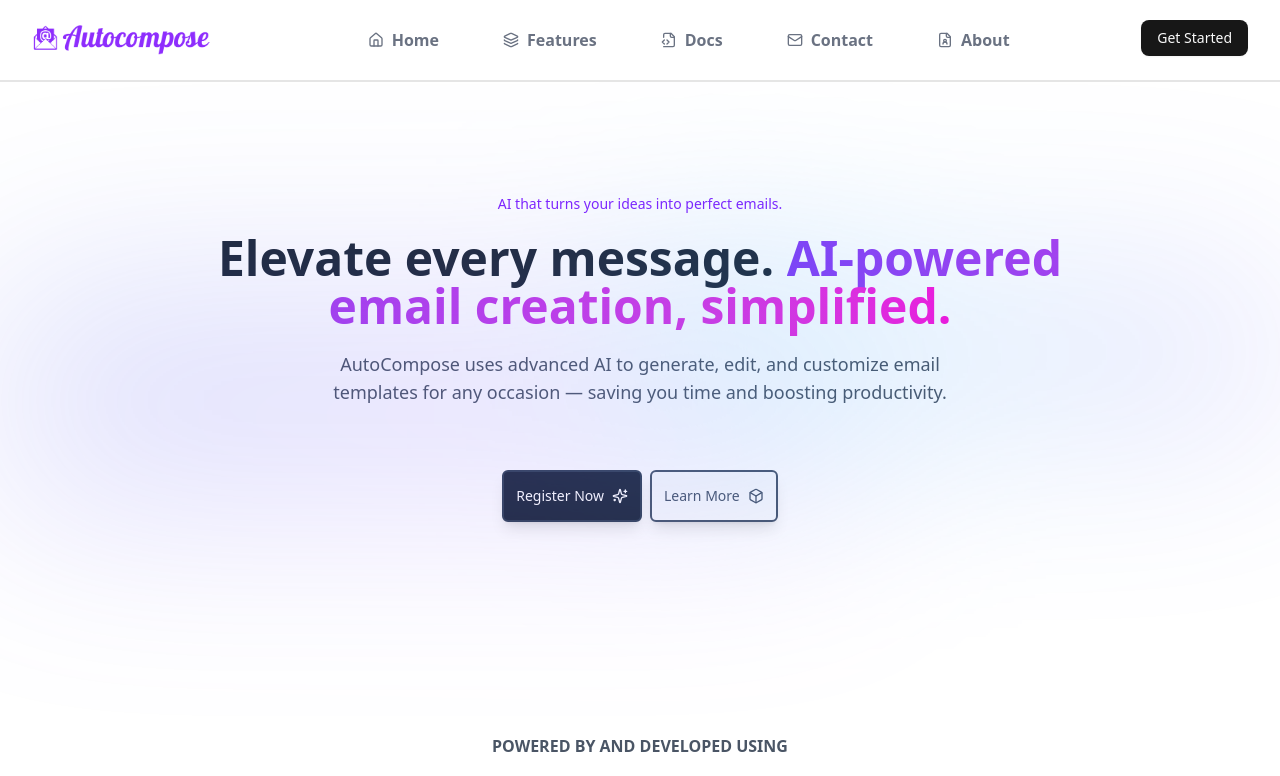
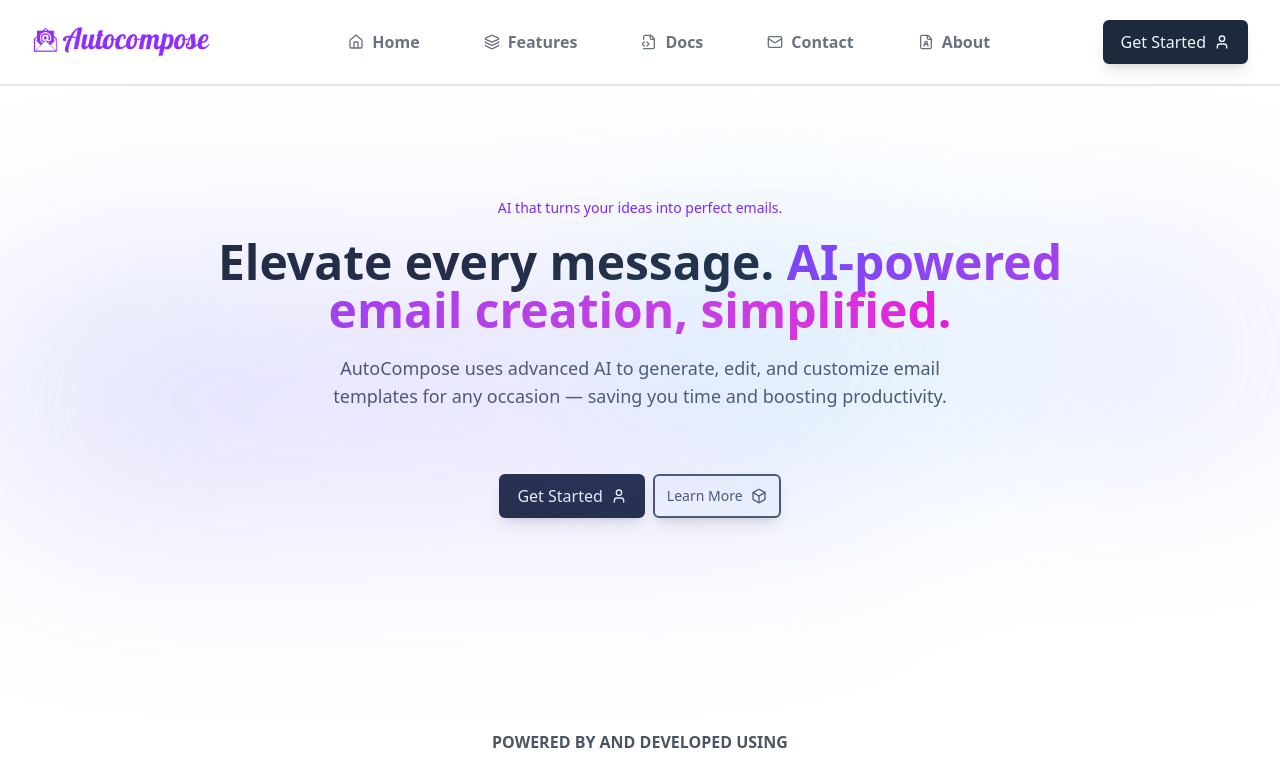
Before and after one commit to utsavpatel562/AutoCompose, a Next.js app: page / in a window 1280 px wide. Shown: the top 776 px of the page. Built offline with nearby package versions, Linux system fonts and the light colour scheme; no server answers.

Commit message:
first commit

```diff
--- a/app/provider.jsx
+++ b/app/provider.jsx
@@ -6,7 +6,7 @@ function Provider({ children }) {
   const convex = new ConvexReactClient(process.env.NEXT_PUBLIC_CONVEX_URL);
   return (
     <ConvexProvider client={convex}>
-      <GoogleOAuthProvider clientId={process.env.NEXT_GOOGLE_OAUTH_CLIENT_ID}>
+      <GoogleOAuthProvider clientId={process.env.NEXT_PUBLIC_GOOGLE_CLIENT_ID}>
         <div>{children}</div>
       </GoogleOAuthProvider>
     </ConvexProvider>
--- a/components/customs/SignInButton.jsx
+++ b/components/customs/SignInButton.jsx
@@ -1,9 +1,13 @@
 "use client";
 import React from "react";
-import { Button } from "../ui/button";
 import { useGoogleLogin } from "@react-oauth/google";
+import { User } from "lucide-react";
+import axios from "axios";
+import { useMutation } from "convex/react";
+import { api } from "@/convex/_generated/api";
 
 function SignInButton() {
+  const CreateUser = useMutation(api.users.CreateUser);
   const googleLogin = useGoogleLogin({
     onSuccess: async (tokenResponse) => {
       console.log(tokenResponse);
@@ -16,11 +20,29 @@ function SignInButton() {
         }
       );
 
-      console.log(userInfo);
+      console.log(userInfo.data);
+      const user = userInfo.data;
+      if (typeof window !== undefined) {
+        localStorage.setItem("userDetail", JSON.stringify(user));
+      }
+      // Save the user info to the database
+      await CreateUser({
+        name: user?.name,
+        email: user?.email,
+        picture: user?.picture,
+      });
     },
     onError: (errorResponse) => console.log(errorResponse),
   });
-  return <Button onClick={googleLogin}>Get Started</Button>;
+  return (
+    <button
+      onClick={googleLogin}
+      className="flex items-center gap-2 cursor-pointer p-2 pr-4 pl-4 border-2 border-slate-800 text-slate-100 font-medium bg-slate-800 duration-150 hover:bg-slate-950 rounded-sm shadow-lg hover:shadow-none"
+    >
+      Get Started
+      <User className="w-4 h-4" />
+    </button>
+  );
 }
 
 export default SignInButton;
--- a/components/ui/HeroSection.jsx
+++ b/components/ui/HeroSection.jsx
@@ -3,6 +3,7 @@ import React from "react";
 import { Button } from "./button";
 import { Box, Sparkles } from "lucide-react";
 import Link from "next/link";
+import SignInButton from "../customs/SignInButton";
 
 function HeroSection() {
   return (
@@ -26,13 +27,8 @@ function HeroSection() {
                 productivity.
               </p>
               <div className="flex items-center justify-center gap-2 sm:flex sm:space-y-0 py-11">
-                <Link href={"#"}>
-                  <Button className="flex items-center gap-2 cursor-pointer p-6 border-2 border-slate-700 text-white font-medium bg-slate-800 hover:bg-slate-950 rounded-sm shadow-lg hover:shadow-none">
-                    Register Now
-                    <Sparkles />
-                  </Button>
-                </Link>
-                <Button className="flex items-center gap-2 cursor-pointer p-6 border-2 border-slate-600 text-slate-600 font-medium bg-slate-50 duration-150 hover:bg-slate-50 rounded-sm shadow-lg hover:shadow-none">
+                <SignInButton />
+                <Button className="flex items-center gap-2 cursor-pointer p-5 border-2 border-slate-600 text-slate-600 font-medium bg-slate-50 duration-150 hover:bg-slate-50 rounded-sm shadow-lg hover:shadow-none">
                   Learn More
                   <Box />
                 </Button>
--- /dev/null
+++ b/convex/users.js
@@ -0,0 +1,27 @@
+import { v } from "convex/values";
+import { mutation } from "./_generated/server";
+
+export const CreateUser=mutation({
+    args: {
+        name: v.string(),
+        email: v.string(),
+        picture: v.string(),
+    },
+    handler: async (ctx, args) => {
+        // If User Already Exist
+        const user = await ctx.db.query('users')
+        .filter((q)=>q.eq(q.field('email'), args.email)).collect();
+
+        // If Not Then Create User
+        if(user?.length ==0) {
+            const result = await ctx.db.insert('users', {
+                name: args.name,
+                email: args.email,
+                picture: args.picture,
+                credits: 3,
+            })
+         return result
+        }
+        return user[0];
+    }
+})
--- a/package.json
+++ b/package.json
@@ -11,6 +11,7 @@
   "dependencies": {
     "@radix-ui/react-slot": "^1.1.2",
     "@react-oauth/google": "^0.12.1",
+    "axios": "^1.8.4",
     "class-variance-authority": "^0.7.1",
     "clsx": "^2.1.1",
     "convex": "^1.23.0",
```
Also changed, not shown: components/ui/Header.jsx (+12 -1 lines), convex/_generated/api.d.ts (+4 -1 lines), 1 other file (tests, documents, lock files or other folders).
